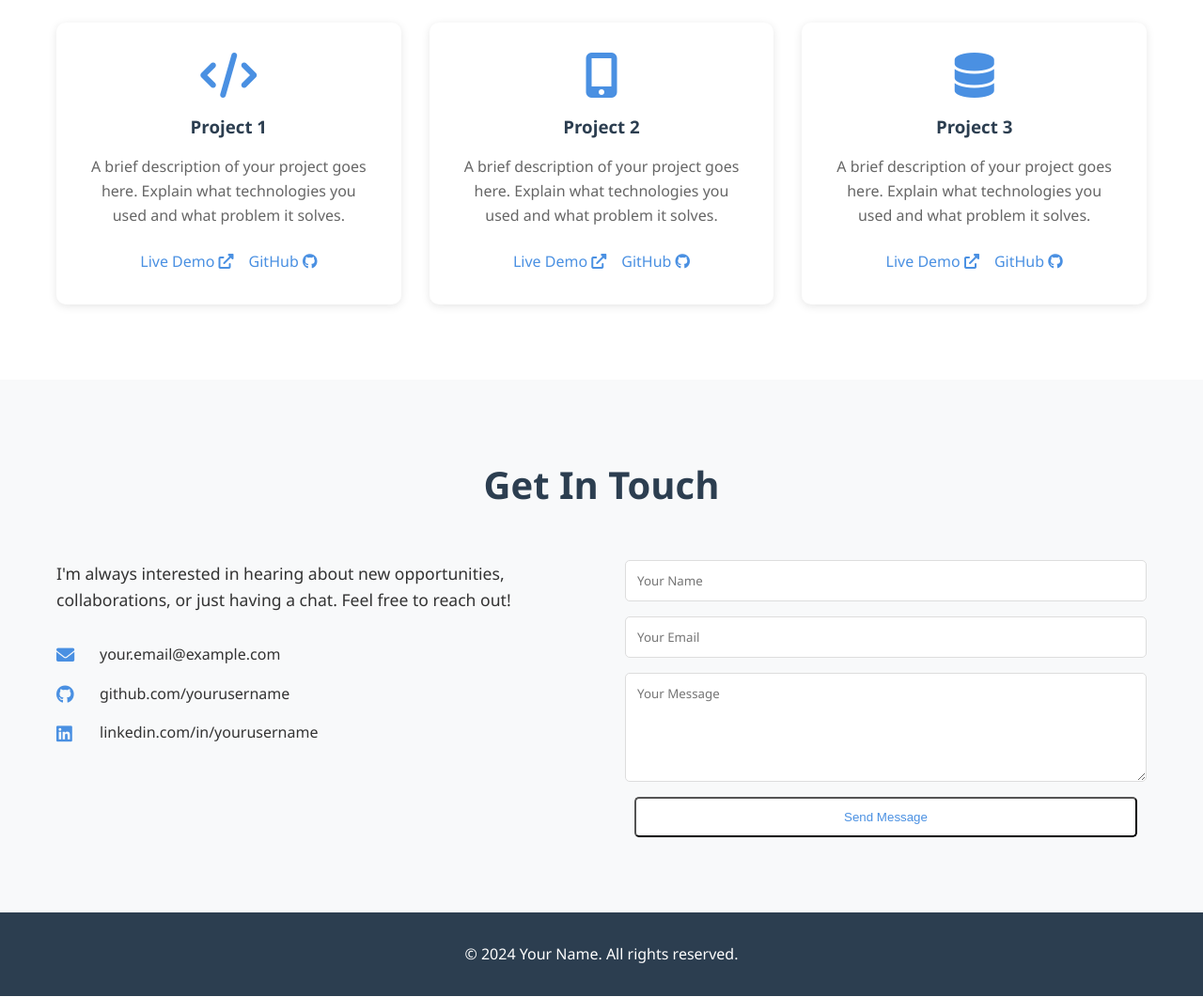
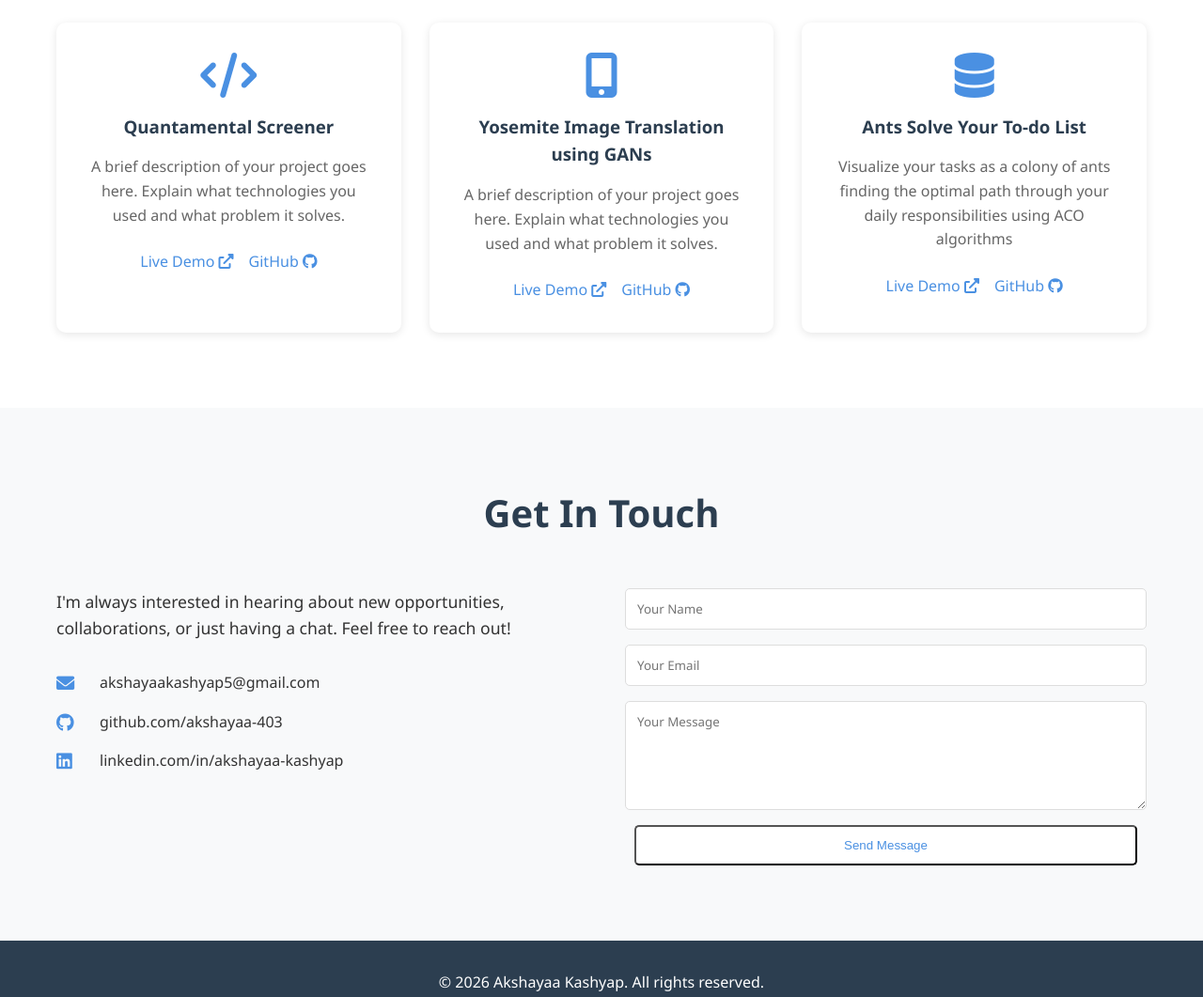
Before and after one commit to akshayaa-403/akshayaa-403, a plain HTML site: page index.html in a window 1280 px wide. Shown: the part 1480-2541 px from the top of the page at 94% size. Drawn offline with Linux system fonts and the light colour scheme.

Commit message:
2nd Commit

```diff
--- a/index.html
+++ b/index.html
@@ -11,7 +11,7 @@
     <nav>
         <div class="container">
             <div class="nav-content">
-                <div class="logo">Your Name</div>
+                <div class="logo">Akshayaa Kashyap</div>
                 <ul class="nav-links">
                     <li><a href="#home">Home</a></li>
                     <li><a href="#about">About</a></li>
@@ -28,7 +28,7 @@
     <section id="home" class="hero">
         <div class="container">
             <div class="hero-content">
-                <h1>Hi, I'm <span class="highlight">Your Name</span></h1>
+                <h1>Hi, I'm <span class="highlight">Akshayaa Kashyap</span></h1>
                 <h2>I'm a <span class="typed-text"></span><span class="cursor">&nbsp;</span></h2>
                 <p>Passionate about creating beautiful and functional web experiences</p>
                 <div class="cta-buttons">
@@ -72,33 +72,33 @@
                     <div class="project-image">
                         <i class="fas fa-code project-icon"></i>
                     </div>
-                    <h3>Project 1</h3>
+                    <h3>Quantamental Screener</h3>
                     <p>A brief description of your project goes here. Explain what technologies you used and what problem it solves.</p>
                     <div class="project-links">
                         <a href="#" class="project-link">Live Demo <i class="fas fa-external-link-alt"></i></a>
-                        <a href="#" class="project-link">GitHub <i class="fab fa-github"></i></a>
+                        <a href="https://github.com/akshayaa-403/quantamental-screener" class="project-link">GitHub <i class="fab fa-github"></i></a>
                     </div>
                 </div>
                 <div class="project-card">
                     <div class="project-image">
                         <i class="fas fa-mobile-alt project-icon"></i>
                     </div>
-                    <h3>Project 2</h3>
+                    <h3>Yosemite Image Translation using GANs</h3>
                     <p>A brief description of your project goes here. Explain what technologies you used and what problem it solves.</p>
                     <div class="project-links">
                         <a href="#" class="project-link">Live Demo <i class="fas fa-external-link-alt"></i></a>
-                        <a href="#" class="project-link">GitHub <i class="fab fa-github"></i></a>
+                        <a href="https://github.com/akshayaa-403/yosemite-image-translation-gan" class="project-link">GitHub <i class="fab fa-github"></i></a>
                     </div>
                 </div>
                 <div class="project-card">
                     <div class="project-image">
                         <i class="fas fa-database project-icon"></i>
                     </div>
-                    <h3>Project 3</h3>
-                    <p>A brief description of your project goes here. Explain what technologies you used and what problem it solves.</p>
+                    <h3>Ants Solve Your To-do List</h3>
+                    <p>Visualize your tasks as a colony of ants finding the optimal path through your daily responsibilities using ACO algorithms</p>
                     <div class="project-links">
                         <a href="#" class="project-link">Live Demo <i class="fas fa-external-link-alt"></i></a>
-                        <a href="#" class="project-link">GitHub <i class="fab fa-github"></i></a>
+                        <a href="https://github.com/akshayaa-403/antodo" class="project-link">GitHub <i class="fab fa-github"></i></a>
                     </div>
                 </div>
             </div>
@@ -114,15 +114,15 @@
                     <div class="contact-details">
                         <div class="contact-item">
                             <i class="fas fa-envelope"></i>
-                            <span>your.email@example.com</span>
+                            <span>akshayaakashyap5@gmail.com</span>
                         </div>
                         <div class="contact-item">
                             <i class="fab fa-github"></i>
-                            <span>github.com/yourusername</span>
+                            <span>github.com/akshayaa-403</span>
                         </div>
                         <div class="contact-item">
                             <i class="fab fa-linkedin"></i>
-                            <span>linkedin.com/in/yourusername</span>
+                            <span>linkedin.com/in/akshayaa-kashyap</span>
                         </div>
                     </div>
                 </div>
@@ -138,7 +138,7 @@
 
     <footer>
         <div class="container">
-            <p>&copy; 2024 Your Name. All rights reserved.</p>
+            <p>&copy; 2026 Akshayaa Kashyap. All rights reserved.</p>
         </div>
     </footer>
 
--- a/script.js
+++ b/script.js
@@ -2,7 +2,7 @@
 const typedTextSpan = document.querySelector('.typed-text');
 const cursorSpan = document.querySelector('.cursor');
 
-const textArray = ['Web Developer', 'Designer', 'Problem Solver', 'Tech Enthusiast'];
+const textArray = ['AI Specialist', 'Designer', 'Problem Solver', 'Tech Enthusiast', 'Lifelong Learner'];
 const typingDelay = 100;
 const erasingDelay = 50;
 const newTextDelay = 2000;
```
